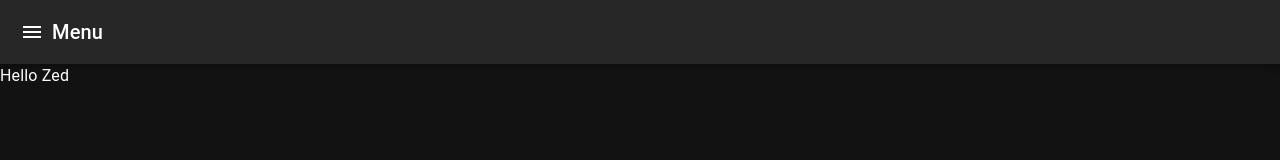
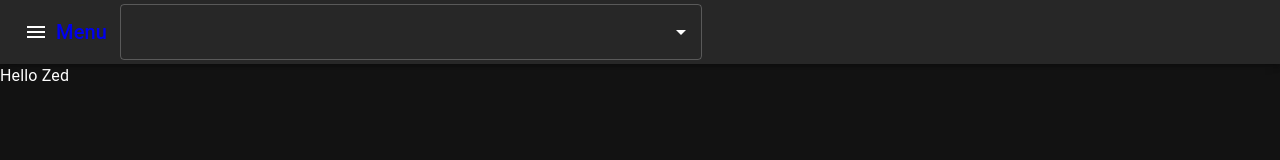
Before and after one commit to zafaralam2608/moviedb, a React (Create React App) app: page / in a window 1280 px wide. Shown: the top 160 px of the page. Built offline with nearby package versions, Linux system fonts and the light colour scheme.

Commit message:
Added search

```diff
--- a/src/main/component/Header.jsx
+++ /dev/null
@@ -1,25 +0,0 @@
-import React from 'react';
-import {
-  AppBar, IconButton, Toolbar, Typography,
-} from '@mui/material';
-import { Menu } from '@mui/icons-material';
-
-function Header() {
-  return (
-    <AppBar position="absolute" sx={{ alignItems: 'center' }}>
-      <Toolbar sx={{ width: '1280px', padding: 0 }}>
-        <IconButton
-          edge="start"
-          color="default"
-        >
-          <Menu />
-        </IconButton>
-        <Typography component="h1" variant="h6" noWrap sx={{ flexGrow: 1 }}>
-          Menu
-        </Typography>
-      </Toolbar>
-    </AppBar>
-  );
-}
-
-export default Header;
--- /dev/null
+++ b/src/main/component/header/index.tsx
@@ -0,0 +1,22 @@
+import { Menu } from '@mui/icons-material'
+import {
+  AppBar, Toolbar, Typography
+} from '@mui/material'
+import React from 'react'
+import Search from './search'
+
+const Header: React.FC = () => {
+  return (
+    <AppBar position="absolute" sx={{ alignItems: 'center' }}>
+      <Toolbar sx={{ width: '1280px', padding: 0 }}>
+        <Menu sx={{ mr: 1 }} />
+        <Typography component="a" variant="h6" href="#" noWrap sx={{ width: '64px', textDecoration: 'none' }}>
+          Menu
+        </Typography>
+        <Search />
+      </Toolbar>
+    </AppBar>
+  )
+}
+
+export default Header
--- /dev/null
+++ b/src/main/component/header/search/index.tsx
@@ -0,0 +1,21 @@
+import { Autocomplete, TextField } from '@mui/material'
+import React, { useEffect, useState } from 'react'
+import { data } from '../../../constant/data'
+import { type SearchMultiResults } from '../../../interfaces/search'
+
+const Search: React.FC = () => {
+  const [results, setResults] = useState<SearchMultiResults[]>([])
+
+  useEffect(() => { setResults(data.results) }, [])
+
+  return (
+    <Autocomplete
+      sx={{ width: 582 }}
+      options={results}
+      renderInput={(params) => <TextField {...params} />}
+      getOptionLabel={(option) => option.title}
+    />
+  )
+}
+
+export default Search
--- a/src/main/component/index.tsx
+++ b/src/main/component/index.tsx
@@ -1,7 +1,7 @@
 import { CssBaseline, ThemeProvider, Toolbar } from '@mui/material'
 import React from 'react'
 import { darkTheme } from '../constant/theme'
-import Header from './Header'
+import Header from './header'
 
 const App: React.FC = () => {
   return (
--- a/src/main/constant/data.jsx
+++ b/src/main/constant/data.jsx
@@ -7,7 +7,7 @@ export const data = {
       genre_ids: [
         80,
         9648,
-        53,
+        53
       ],
       id: 414906,
       original_language: 'en',
@@ -19,14 +19,14 @@ export const data = {
       title: 'The Batman',
       video: false,
       vote_average: 7.8,
-      vote_count: 5284,
+      vote_count: 5284
     },
     {
       adult: false,
       backdrop_path: '/2va32apQP97gvUxaMnL5wYt4CRB.jpg',
       genre_ids: [
         14,
-        28,
+        28
       ],
       id: 268,
       original_language: 'en',
@@ -38,7 +38,7 @@ export const data = {
       title: 'Batman',
       video: false,
       vote_average: 7.2,
-      vote_count: 6342,
+      vote_count: 6342
     },
     {
       adult: false,
@@ -46,7 +46,7 @@ export const data = {
       genre_ids: [
         28,
         80,
-        18,
+        18
       ],
       id: 272,
       original_language: 'en',
@@ -58,14 +58,14 @@ export const data = {
       title: 'Batman Begins',
       video: false,
       vote_average: 7.7,
-      vote_count: 17815,
+      vote_count: 17815
     },
     {
       adult: false,
       backdrop_path: '/fsJgRuXzNnnXk5IVwVbBPdavaNX.jpg',
       genre_ids: [
         28,
-        14,
+        14
       ],
       id: 364,
       original_language: 'en',
@@ -77,14 +77,14 @@ export const data = {
       title: 'Batman Returns',
       video: false,
       vote_average: 6.9,
-      vote_count: 5294,
+      vote_count: 5294
     },
     {
       adult: false,
       backdrop_path: '/kU7ZiyeUwcpTkYj3UcxSqGdZmxY.jpg',
       genre_ids: [
         16,
-        28,
+        28
       ],
       id: 618353,
       original_language: 'en',
@@ -96,7 +96,7 @@ export const data = {
       title: 'Batman: Death in the Family',
       video: false,
       vote_average: 7.2,
-      vote_count: 323,
+      vote_count: 323
     },
     {
       adult: false,
@@ -104,7 +104,7 @@ export const data = {
       genre_ids: [
         28,
         12,
-        14,
+        14
       ],
       id: 209112,
       original_language: 'en',
@@ -116,7 +116,7 @@ export const data = {
       title: 'Batman v Superman: Dawn of Justice',
       video: false,
       vote_average: 5.9,
-      vote_count: 15899,
+      vote_count: 15899
     },
     {
       adult: false,
@@ -126,7 +126,7 @@ export const data = {
         80,
         16,
         9648,
-        28,
+        28
       ],
       id: 537056,
       original_language: 'en',
@@ -138,7 +138,7 @@ export const data = {
       title: 'Batman: Hush',
       video: false,
       vote_average: 7.3,
-      vote_count: 641,
+      vote_count: 641
     },
     {
       adult: false,
@@ -146,7 +146,7 @@ export const data = {
       genre_ids: [
         878,
         28,
-        14,
+        14
       ],
       id: 415,
       original_language: 'en',
@@ -158,7 +158,7 @@ export const data = {
       title: 'Batman & Robin',
       video: false,
       vote_average: 4.3,
-      vote_count: 4177,
+      vote_count: 4177
     },
     {
       adult: false,
@@ -166,7 +166,7 @@ export const data = {
       genre_ids: [
         28,
         80,
-        14,
+        14
       ],
       id: 414,
       original_language: 'en',
@@ -178,7 +178,7 @@ export const data = {
       title: 'Batman Forever',
       video: false,
       vote_average: 5.4,
-      vote_count: 4301,
+      vote_count: 4301
     },
     {
       adult: false,
@@ -188,7 +188,7 @@ export const data = {
         12,
         35,
         878,
-        80,
+        80
       ],
       id: 2661,
       original_language: 'en',
@@ -200,7 +200,7 @@ export const data = {
       title: 'Batman',
       video: false,
       vote_average: 6.3,
-      vote_count: 653,
+      vote_count: 653
     },
     {
       adult: false,
@@ -208,7 +208,7 @@ export const data = {
       genre_ids: [
         878,
         28,
-        16,
+        16
       ],
       id: 366924,
       original_language: 'en',
@@ -220,7 +220,7 @@ export const data = {
       title: 'Batman: Bad Blood',
       video: false,
       vote_average: 7.2,
-      vote_count: 592,
+      vote_count: 592
     },
     {
       adult: false,
@@ -229,7 +229,7 @@ export const data = {
         16,
         28,
         35,
-        10751,
+        10751
       ],
       id: 324849,
       original_language: 'en',
@@ -241,7 +241,7 @@ export const data = {
       title: 'The Lego Batman Movie',
       video: false,
       vote_average: 7.2,
-      vote_count: 4153,
+      vote_count: 4153
     },
     {
       adult: false,
@@ -251,7 +251,7 @@ export const data = {
         28,
         12,
         80,
-        14,
+        14
       ],
       id: 732450,
       original_language: 'en',
@@ -263,7 +263,7 @@ export const data = {
       title: 'Batman: Soul of the Dragon',
       video: false,
       vote_average: 7,
-      vote_count: 231,
+      vote_count: 231
     },
     {
       adult: false,
@@ -272,7 +272,7 @@ export const data = {
         16,
         9648,
         28,
-        80,
+        80
       ],
       id: 736074,
       original_language: 'en',
@@ -284,7 +284,7 @@ export const data = {
       title: 'Batman: The Long Halloween, Part Two',
       video: false,
       vote_average: 7.7,
-      vote_count: 318,
+      vote_count: 318
     },
     {
       adult: false,
@@ -294,7 +294,7 @@ export const data = {
         28,
         12,
         16,
-        10751,
+        10751
       ],
       id: 45162,
       original_language: 'en',
@@ -306,7 +306,7 @@ export const data = {
       title: 'Superman/Batman: Apocalypse',
       video: false,
       vote_average: 7.2,
-      vote_count: 522,
+      vote_count: 522
     },
     {
       adult: false,
@@ -315,7 +315,7 @@ export const data = {
         878,
         28,
         12,
-        16,
+        16
       ],
       id: 321528,
       original_language: 'en',
@@ -327,7 +327,7 @@ export const data = {
       title: 'Batman vs. Robin',
       video: false,
       vote_average: 7.2,
-      vote_count: 724,
+      vote_count: 724
     },
     {
       adult: false,
@@ -336,7 +336,7 @@ export const data = {
         16,
         9648,
         28,
-        80,
+        80
       ],
       id: 736073,
       original_language: 'en',
@@ -348,7 +348,7 @@ export const data = {
       title: 'Batman: The Long Halloween, Part One',
       video: false,
       vote_average: 7.7,
-      vote_count: 373,
+      vote_count: 373
     },
     {
       adult: false,
@@ -357,7 +357,7 @@ export const data = {
         53,
         16,
         28,
-        80,
+        80
       ],
       id: 242643,
       original_language: 'en',
@@ -369,7 +369,7 @@ export const data = {
       title: 'Batman: Assault on Arkham',
       video: false,
       vote_average: 7.4,
-      vote_count: 907,
+      vote_count: 907
     },
     {
       adult: false,
@@ -377,7 +377,7 @@ export const data = {
       genre_ids: [
         16,
         28,
-        12,
+        12
       ],
       id: 251519,
       original_language: 'en',
@@ -389,7 +389,7 @@ export const data = {
       title: 'Son of Batman',
       video: false,
       vote_average: 7.1,
-      vote_count: 842,
+      vote_count: 842
     },
     {
       adult: false,
@@ -399,7 +399,7 @@ export const data = {
         80,
         28,
         16,
-        9648,
+        9648
       ],
       id: 40662,
       original_language: 'en',
@@ -411,13 +411,13 @@ export const data = {
       title: 'Batman: Under the Red Hood',
       video: false,
       vote_average: 7.8,
-      vote_count: 1274,
-    },
+      vote_count: 1274
+    }
   ],
   total_pages: 7,
-  total_results: 132,
-};
+  total_results: 132
+}
 
-export const IMAGE_URL = 'https://image.tmdb.org/t/p/w500';
+export const IMAGE_URL = 'https://image.tmdb.org/t/p/w500'
 
-export const IMAGE_URL_ORI = 'https://image.tmdb.org/t/p/original';
+export const IMAGE_URL_ORI = 'https://image.tmdb.org/t/p/original'
--- /dev/null
+++ b/src/main/interfaces/search.tsx
@@ -0,0 +1,23 @@
+export interface SearchMultiResults {
+  adult: boolean
+  backdrop_path: string
+  id: number
+  title: string
+  original_language: string
+  original_title: string
+  overview: string
+  poster_path: string
+  genre_ids: number[]
+  popularity: number
+  release_date: string
+  video: boolean
+  vote_average: number
+  vote_count: number
+}
+
+export interface SearchMulti {
+  page: number
+  results: SearchMultiResults[]
+  total_pages: number
+  total_results: number
+}
```
